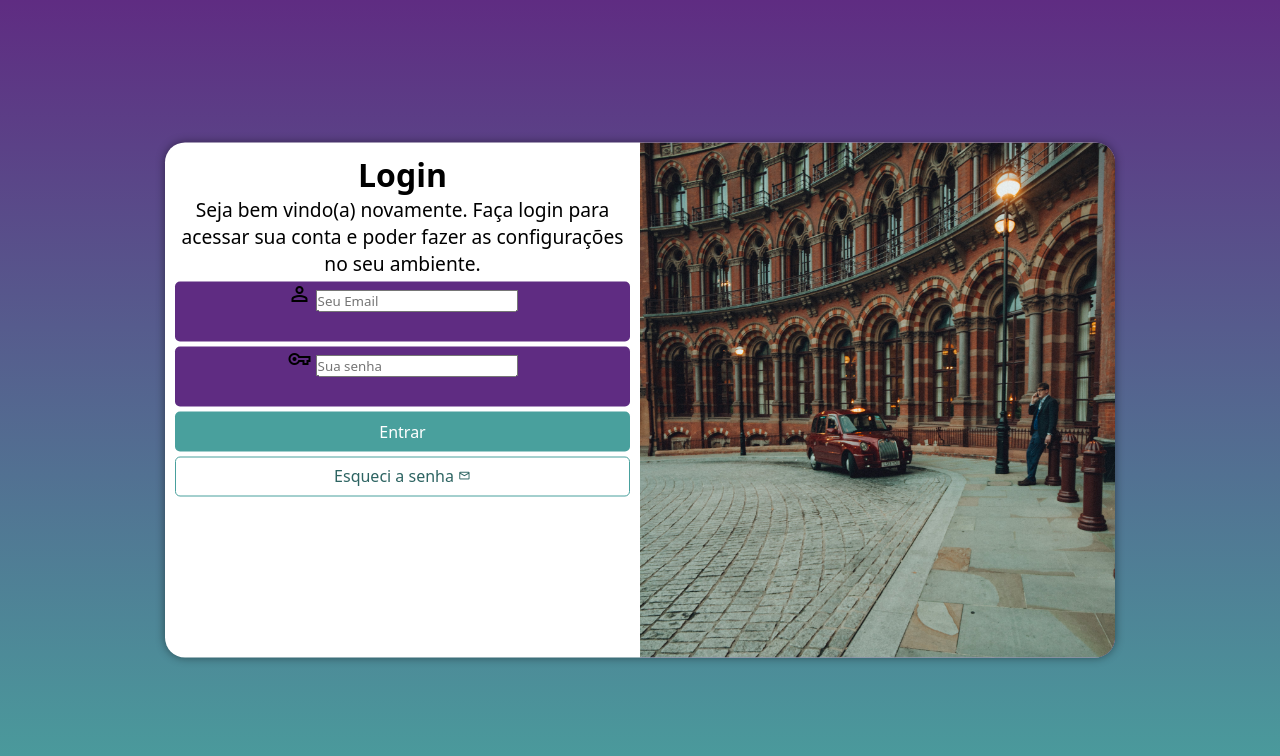
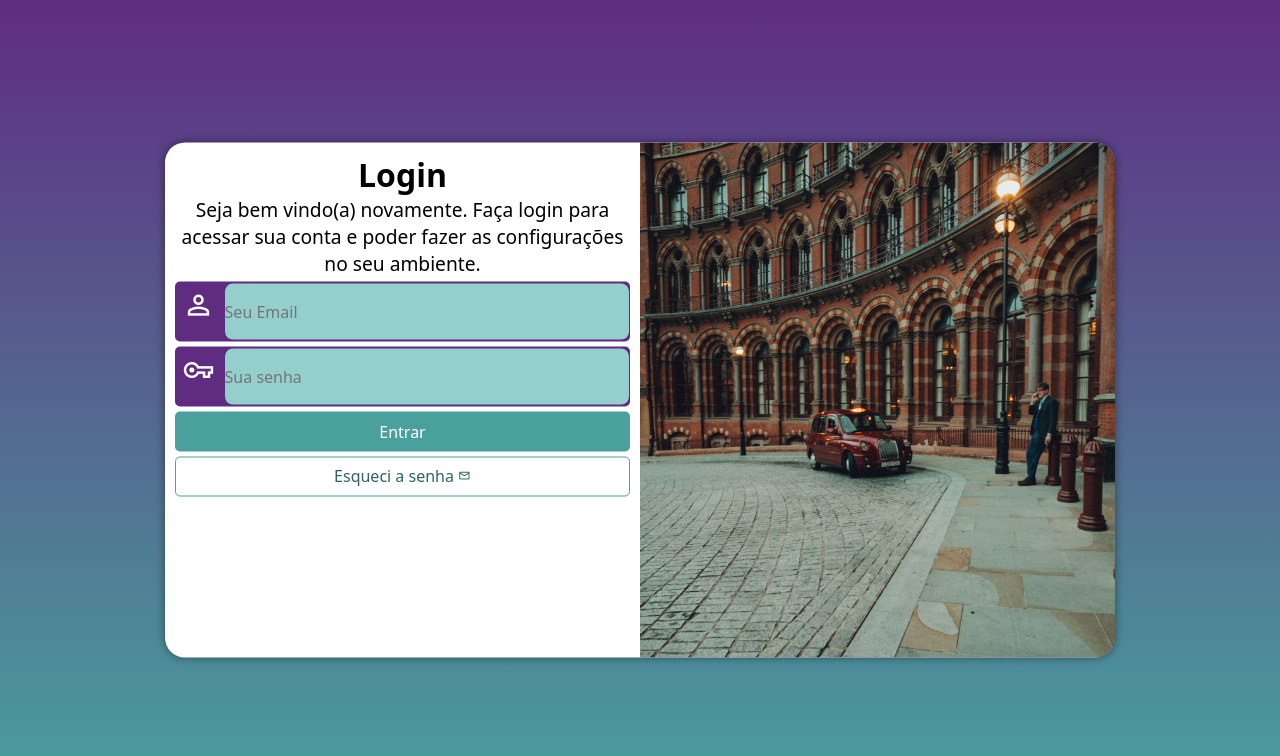
Before and after one commit to jonnascipriano/projeto-login, a plain HTML site: page index.html in a window 1280 px wide. Drawn offline with nearby package versions, Linux system fonts and the light colour scheme.

Commit message:
fim do modulo 4

```diff
--- a/estilos/media-query.css
+++ b/estilos/media-query.css
@@ -24,6 +24,7 @@ Grandes Telas: acima de 1200px
 
     section#login{
         width: 80vw;
+        height: 400px;
     }
 
     section#login div#imagem{
--- a/estilos/style.css
+++ b/estilos/style.css
@@ -70,6 +70,7 @@ div#formulario p{
 
 form div.campo{
     background-color: var(--lilas);
+    border: 2px solid var(--lilas);
     display: block;
     width: 100%;
     height: 60px;
@@ -79,6 +80,28 @@ form div.campo{
 
 div.campo > label{
     display: none;
+}
+
+div.campo span{
+    color: white;
+    font-size: 2em;
+    height: 60px;
+    padding: 5px;
+}
+
+div.campo input{
+    background-color: #94cfcd;
+    font-size: 1em;
+    width: calc(100% - 47px);
+    height: 100%;
+    transform: translate(1px, -3px);
+    border: none;
+    border-radius: 8px;
+}
+
+div.campo input:focus-within{
+    background-color: white;
+    border: none;
 }
 
 form input[type=submit]{
```
